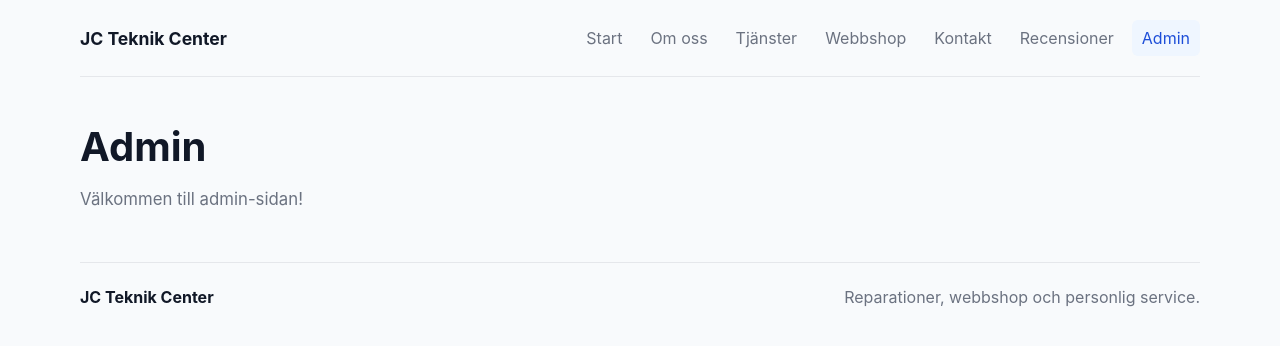
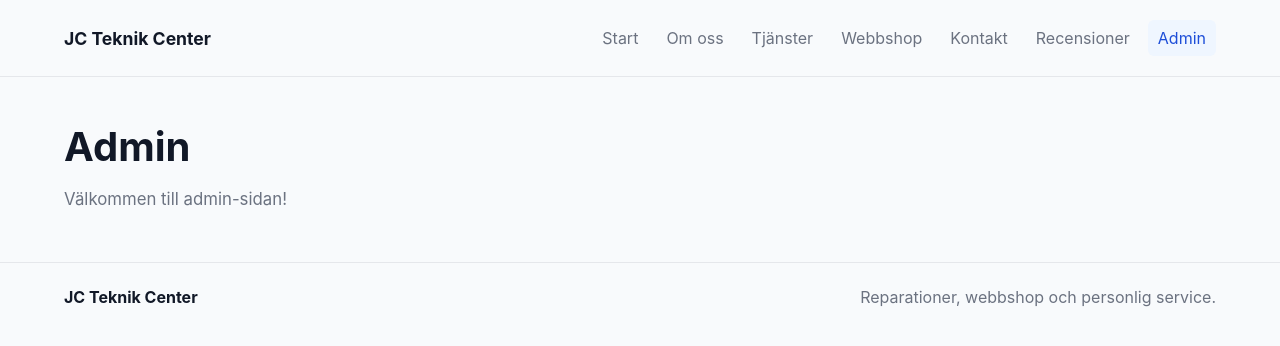
Before and after one commit to Samuel6693/JC-Teknik-Center, a React (Vite) app: page /admin in a window 1280 px wide. Shown: the top 346 px of the page. Built offline with nearby package versions, Linux system fonts and the light colour scheme.

Commit message:
fix: use full-width page layout

```diff
--- a/src/components/Footer.css
+++ b/src/components/Footer.css
@@ -1,7 +1,5 @@
 .site-footer {
-  width: min(var(--container-width), calc(100% - 40px));
-  margin: 0 auto;
-  padding: 24px 0;
+  padding: 24px clamp(20px, 5vw, 64px);
   display: flex;
   justify-content: space-between;
   gap: 16px;
--- a/src/components/Header.css
+++ b/src/components/Header.css
@@ -1,7 +1,5 @@
 .site-header {
-  width: min(var(--container-width), calc(100% - 40px));
-  margin: 0 auto;
-  padding: 20px 0;
+  padding: 20px clamp(20px, 5vw, 64px);
   display: flex;
   align-items: center;
   justify-content: space-between;
--- a/src/components/Layout.css
+++ b/src/components/Layout.css
@@ -5,15 +5,14 @@
 }
 
 .page-main {
-    width: min(var(--container-width), calc(100% - 40px));
-    margin: 0 auto;
+    width: 100%;
     flex: 1;
-    padding: 48px 0;
 }
 
 .page-section {
     display: grid;
     gap: 16px;
+    padding: 48px clamp(20px, 5vw, 64px);
 }
 .page-section h1 {
     margin: 0;
--- a/src/pages/Home.css
+++ b/src/pages/Home.css
@@ -1,11 +1,11 @@
 .home-page {
-    gap: 32px;
+    gap: 40px;
+    padding: 48px clamp(20px, 5vw, 64px);
 }
 
 .home-hero {
     display: grid;
     gap: 20px;
-    max-width: 780px;
 }
 
 .home-eyebrow {
```
